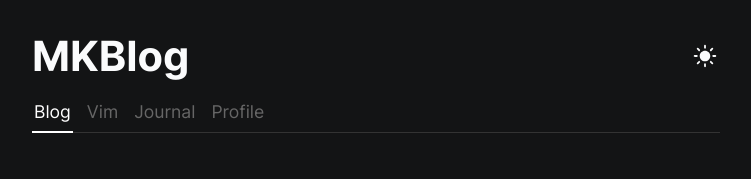
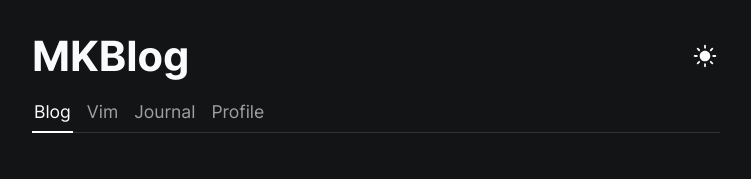
Before and after one commit to muthhukumar/simple-blog, a Next.js app: page / in a window 1280 px wide. Shown: the top 179 px of the page, without its empty margins (264-1015 px from the left). Built offline with nearby package versions, Linux system fonts and the light colour scheme.

Commit message:
fixed contrast issue

```diff
--- a/styles/global.css
+++ b/styles/global.css
@@ -43,7 +43,7 @@
   --lighter-accent: #fff3bd;
   --date-color: #bdbdbd;
   --accents-2: #333;
-  --accents-5: #666;
+  --accents-5: #a0a0a0;
   --geist-foreground: #fff;
 
   /* Syntax Highlighting */
@@ -69,7 +69,7 @@
   --lighter-accent: #1274a0;
   --date-color: #757577;
   --accents-2: #eaeaea;
-  --accents-5: #888;
+  --accents-5: #595959;
   --geist-foreground: black;
 
   --token: var(--lighter-accent);
```
